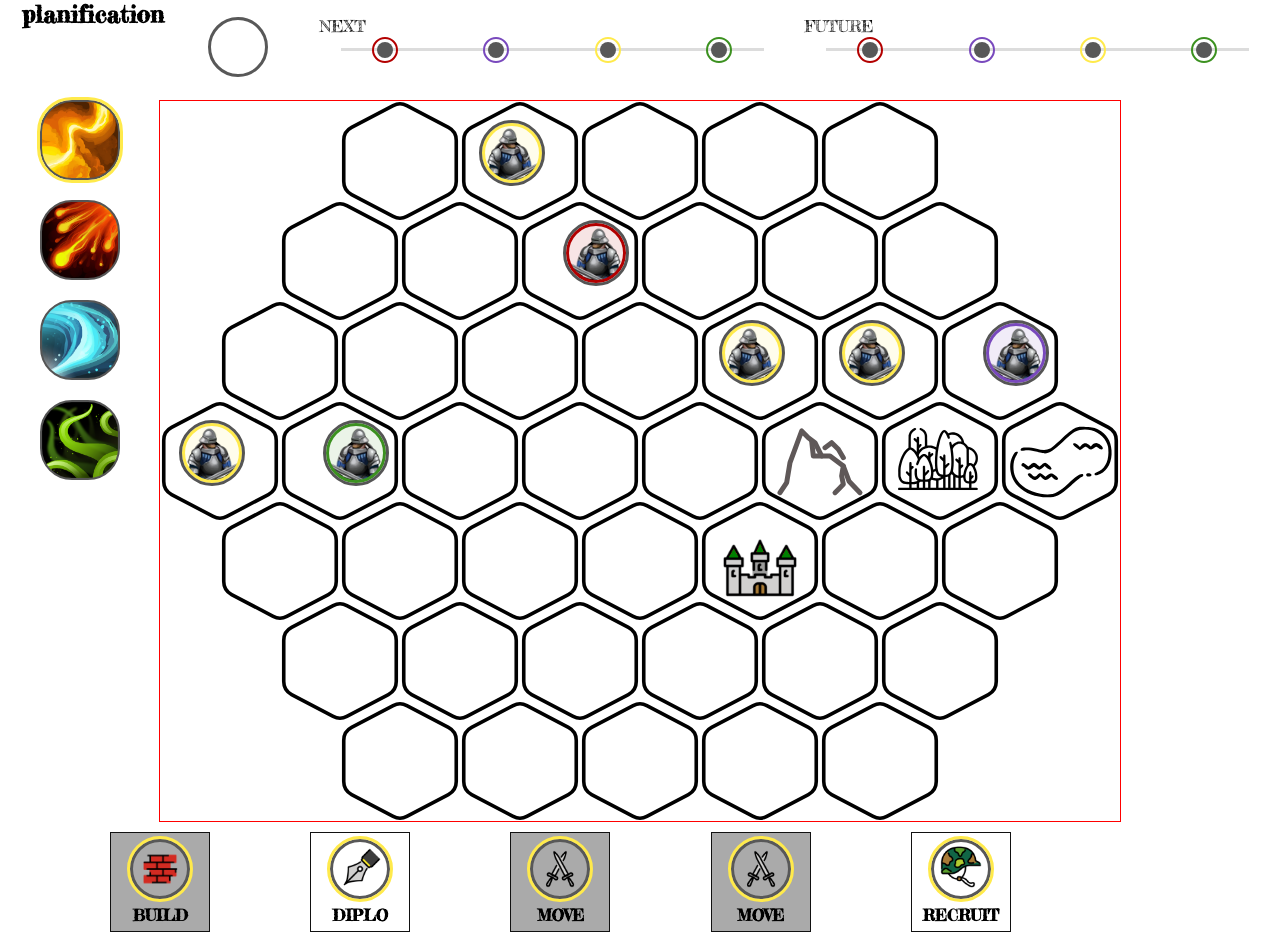
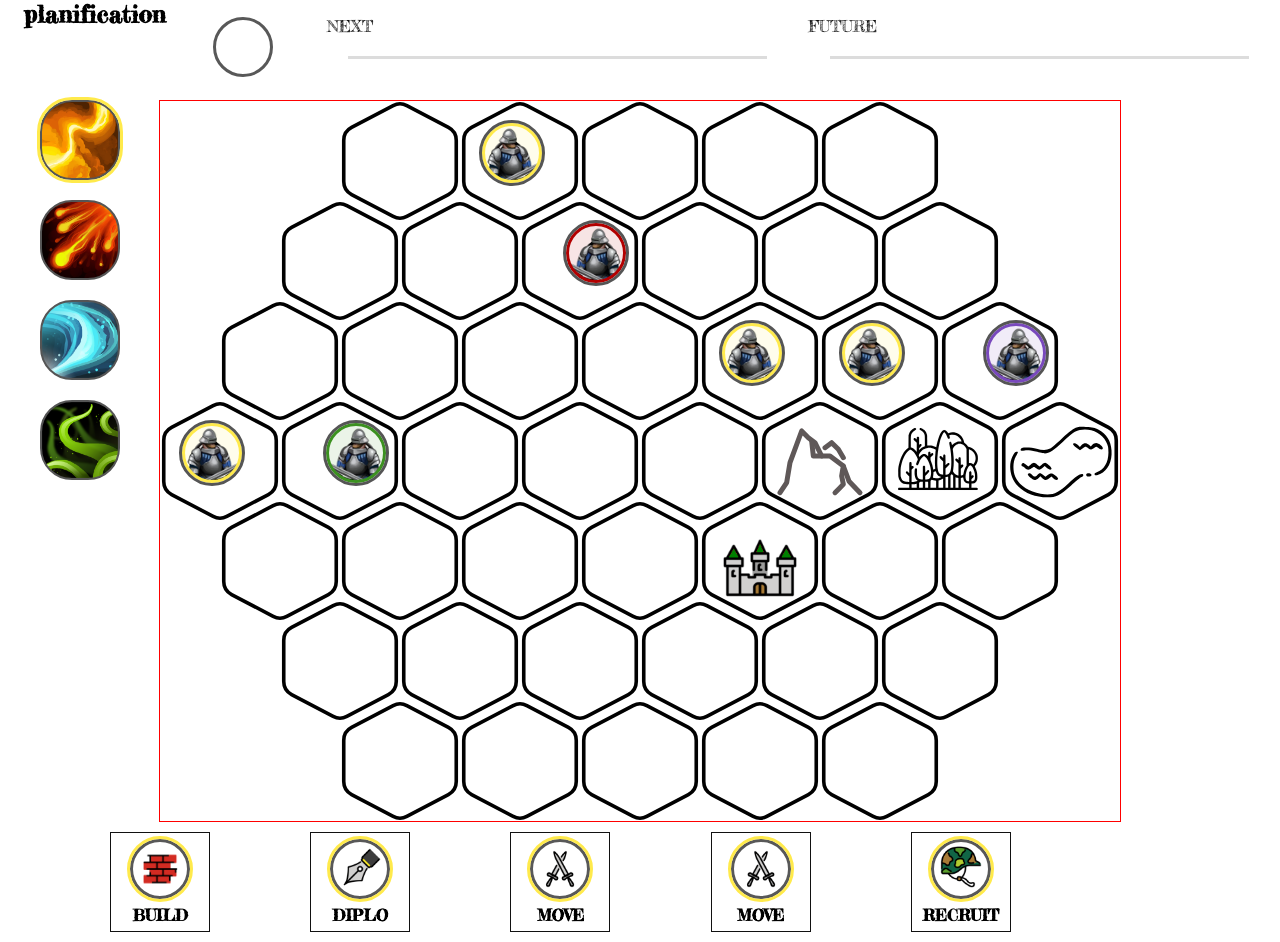
Before and after one commit to manuartero/storming, a React (Vite) app: page / in a window 1280 px wide. Built offline with nearby package versions, Linux system fonts and the light colour scheme.

Commit message:
Planning on next & future + newTurn

```diff
--- a/src/components/cards/card.scss
+++ b/src/components/cards/card.scss
@@ -7,4 +7,8 @@
   &--available {
     background-color: #fff;
   }
+
+  &--selected {
+    background-color: rgb(133, 228, 235);
+  }
 }
--- a/src/components/cards/card.tsx
+++ b/src/components/cards/card.tsx
@@ -1,18 +1,23 @@
 import c from "classnames";
 import IconCard from "./icon-card";
 
-import './card.scss'
+import "./card.scss";
 
 interface Props {
-  available: boolean;
+  status: PlayerHandCardStatus;
   card: Card;
   onClick?: () => void;
 }
 
-function Card({ available, card, onClick }: Props): JSX.Element {
+function Card({ status, card, onClick }: Props): JSX.Element {
   return (
     <div
-      className={c("card", available && "card--available", onClick && "clickable")}
+      className={c(
+        "card",
+        status === "available" && "card--available",
+        status === "selected" && "card--selected",
+        onClick && "clickable"
+      )}
       onClick={onClick}
     >
       <IconCard card={card} />
--- a/src/components/player-hand/player-hand-controller.tsx
+++ b/src/components/player-hand/player-hand-controller.tsx
@@ -1,4 +1,5 @@
 import { useGameContext } from "contexts";
+import { useEffect, useState } from "react";
 import PlayerHand from "./player-hand";
 
 const players: Player[] = ["player", "enemy1", "enemy2", "enemy3"];
@@ -20,27 +21,46 @@ function getPlayedActionCards(timeline: Timeline): ActionCard[] {
   ) as ActionCard[];
 }
 
+function defineCardStatus(
+  playedActionCards: ActionCard[],
+  player: Player,
+  action: ActionCardType,
+  selectedCard?: ActionCard
+): PlayerHandCardStatus {
+  if (selectedCard && selectedCard.action === action) {
+    return "selected";
+  }
+  const hasBeenPlayed = playedActionCards.some(
+    (playedCard) => playedCard.owner === player && playedCard.action === action
+  );
+  return hasBeenPlayed ? "played" : "available";
+}
+
 /**
  * {
- *   "player": [ { cardType: "build", available: true } ]
+ *   "player": [ { cardType: "build", status: "available" } ]
  *   "enemy1": [ ... ]
  *   "enemy2": [ ... ]
  *   "enemy3": [ ... ]
  * }
  */
 function inferPlayerHandsFromGameContext(
-  timeline: Timeline
+  timeline: Timeline,
+  selectedCard?: ActionCard
 ): Record<Player, PlayerHand> {
   const playedActionCards = getPlayedActionCards(timeline);
 
   return players.reduce((acc, player) => {
     const playerHand = actionCards.map((action) => {
+      const status = defineCardStatus(
+        playedActionCards,
+        player,
+        action,
+        selectedCard
+      );
       return {
         action,
-        available: !playedActionCards.some(
-          (playedCard) =>
-            playedCard.owner === player && playedCard.action === action
-        ),
+        status,
       };
     });
 
@@ -53,13 +73,40 @@ function inferPlayerHandsFromGameContext(
 
 function PlayerHandController(): JSX.Element {
   const gameContext = useGameContext();
-  const playerHands = inferPlayerHandsFromGameContext(gameContext.timeline);
+  const [nextCard, setNextCard] = useState<ActionCard | undefined>(undefined);
+
+  // FIXME can I change the approach: new player -> no selected card
+  useEffect(() => {
+    setNextCard(undefined);
+  }, [gameContext.activePlayer]);
+
+  /* infered state */
+  const playerHands = inferPlayerHandsFromGameContext(
+    gameContext.timeline,
+    nextCard
+  );
   const activePlayerHand = gameContext.activePlayer
     ? playerHands[gameContext.activePlayer]
     : [];
+
   const onClick = (actionCard: ActionCard) => {
-    gameContext.planNextCard(actionCard);
+    if (!gameContext.activePlayer) {
+      console.warn(
+        `Inconsistent state: PlayerHandController trying to handle click on ${actionCard} while no activePlayer`
+      );
+      return;
+    }
+    if (nextCard) {
+      gameContext.plan({
+        nextCard,
+        futureCard: actionCard,
+        player: gameContext.activePlayer,
+      });
+    } else {
+      setNextCard(actionCard);
+    }
   };
+
   return (
     <PlayerHand
       isActive={gameContext.phase === "planification"}
--- a/src/components/player-hand/player-hand.tsx
+++ b/src/components/player-hand/player-hand.tsx
@@ -20,7 +20,7 @@ function PlayerHand({ isActive, player, cards, onClick }: Props): JSX.Element {
   return (
     <div className="player-hand">
       {player &&
-        cards.map(({ action, available }, i) => {
+        cards.map(({ action, status }, i) => {
           const card: ActionCard = {
             cardType: "actionCard",
             owner: player,
@@ -29,7 +29,7 @@ function PlayerHand({ isActive, player, cards, onClick }: Props): JSX.Element {
           return (
             <Card
               key={`card-${action}-${i}`}
-              available={available}
+              status={status}
               card={card}
               onClick={() => considerOnClickIfActive(card)}
             ></Card>
--- a/src/contexts/game-context/use-game-context.tsx
+++ b/src/contexts/game-context/use-game-context.tsx
@@ -14,8 +14,8 @@ const GameContext = createContext<GameContext>({
   build: () => {},
   move: () => {},
   recruit: () => {},
+  plan: () => {},
   firstPlayer: () => {},
-  planNextCard: () => {},
   tmp: () => {},
 });
 
@@ -47,7 +47,7 @@ export function GameContextProvider({ children }: Props): JSX.Element {
 
   const [phase, setPhase] = useState<Phase>("planification"); // will be setup
   const { board, buildOnTile, movePiece, recruitOnTile } = useBoard();
-  const { timeline, nextCard, planNextCard } = useTimeline();
+  const { timeline, nextCard, planification, newTurn } = useTimeline();
   const { playerOrder, firstPlayer } = usePlayerOrder();
 
   /* derived state */
@@ -70,6 +70,9 @@ export function GameContextProvider({ children }: Props): JSX.Element {
         break;
     }
     console.info(`GameContext.changePhase() (${phase} -> ${nextPhase})`);
+    if (nextPhase === "planification") {
+      newTurn();
+    }
     setPhase(nextPhase);
   };
 
@@ -108,8 +111,8 @@ export function GameContextProvider({ children }: Props): JSX.Element {
           firstPlayer(player);
           resolveActionCard();
         },
-        planNextCard: (card: ActionCard) => {
-          const { next } = planNextCard({ card });
+        plan: (action: PlanAction) => {
+          const { next } = planification(action);
           if (next.length % 4 === 0) {
             changePhase();
           }
--- a/src/contexts/game-context/use-timeline.tsx
+++ b/src/contexts/game-context/use-timeline.tsx
@@ -1,8 +1,7 @@
 import { useState } from "react";
-import initialTimeline from "./initial-timeline";
 
 export function useTimeline() {
-  const [timeline, setTimeline] = useState(initialTimeline);
+  const [timeline, setTimeline] = useState(emptyTimeline);
 
   const nextCard = () => {
     console.info("GameContext.nextCard()");
@@ -17,20 +16,35 @@ export function useTimeline() {
     });
   };
 
-  const planNextCard = ({ card }: { card: ActionCard }) => {
-    console.info(`GameContext.planCard({ card: ${card.action}  })`);
+  const planification = ({ player, nextCard, futureCard }: PlanAction) => {
+    console.info(
+      `GameContext.planification({ player: ${player}, next: ${nextCard.action}, future: ${futureCard.action} })`
+    );
     const newTimeline = {
-      ...timeline,
-      next: timeline.next.concat(card),
+      current: undefined,
+      next: timeline.next.concat(nextCard),
+      future: timeline.future.concat(futureCard),
     };
     setTimeline(newTimeline);
-    return newTimeline
+    return newTimeline;
+  };
+
+  const newTurn = () => {
+    console.info(`GameContext.newTurn()`);
+    const newTimeline = {
+      current: undefined,
+      next: timeline.next.concat(timeline.future),
+      future: [],
+    };
+    setTimeline(newTimeline);
+    return newTimeline;
   };
 
   return {
     timeline,
     nextCard,
-    planNextCard,
+    planification,
+    newTurn,
   };
 }
 
```
Also changed, not shown: src/@types/storming.d.ts (+16 -7 lines).
